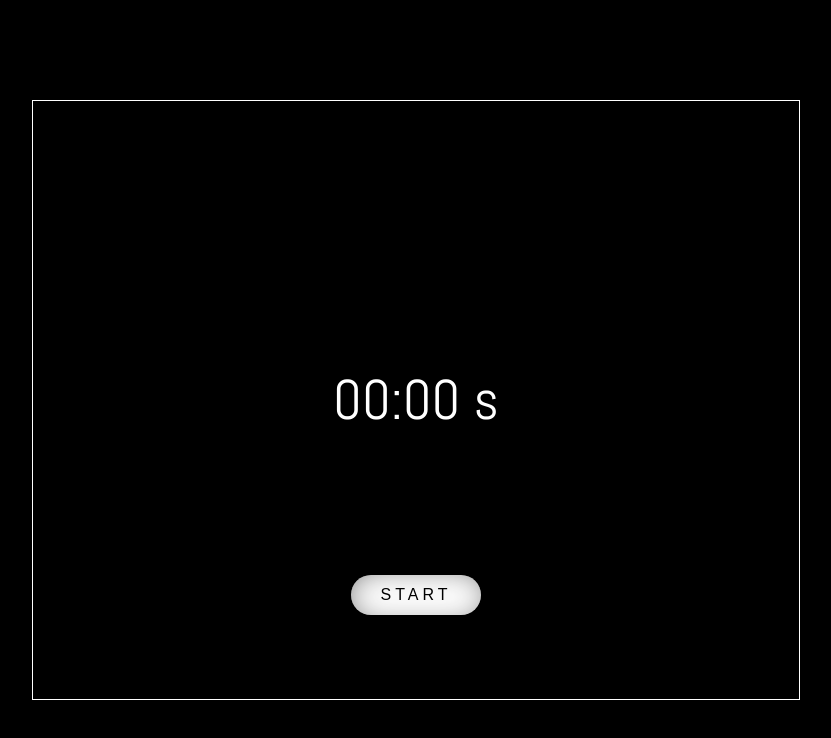
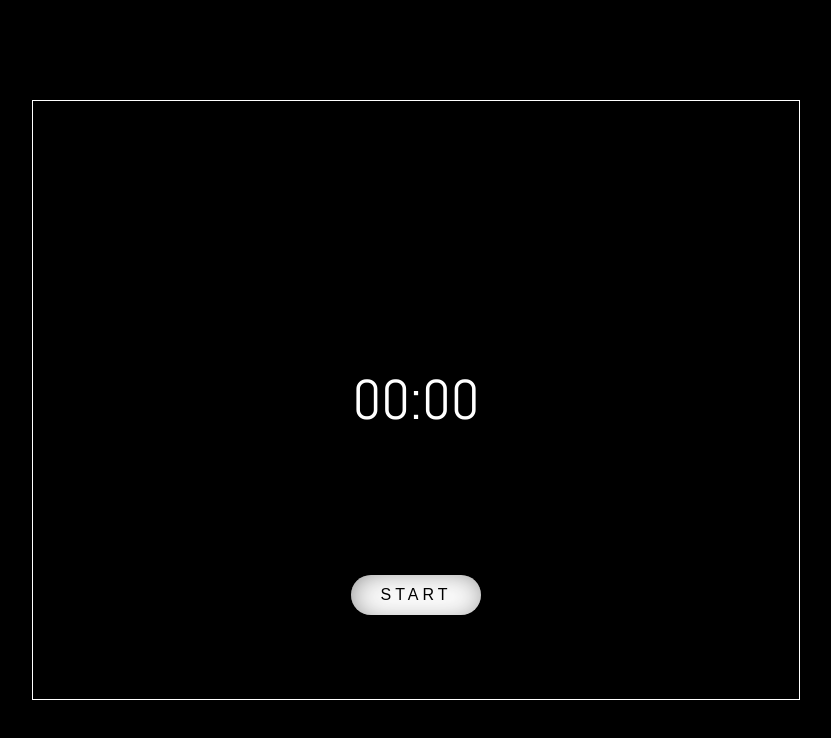
Before and after one commit to sarzixon/Stoper.js, a website built with webpack: page src/index.html in a window 1280 px wide. Shown: the whole page, without its empty margins (224-1055 px from the left). Built offline with nearby package versions, Linux system fonts and the light colour scheme.

Commit message:
added transformStoper function which prepare text do display

```diff
--- a/src/index.html
+++ b/src/index.html
@@ -8,7 +8,7 @@
   </head>
   <body>
     <div class="stoper">
-      <p class="stoper__timer">00:00 <span class="stoper__timer--unit">s</span></p>
+      <p class="stoper__clock"></p>
       <button class="stoper__startBtn">START</button>
     </div>
   </body>
--- a/src/js/elements.js
+++ b/src/js/elements.js
@@ -1,8 +1,8 @@
-const elements = () => {
+const getElements = () => {
   return {
-    timer: document.querySelector('.stoper__timer'),
+    clock: document.querySelector('.stoper__clock'),
     stoper: document.querySelector('.stoper__startBtn'),
   };
 };
 
-export default elements;
+export default getElements;
--- a/src/js/index.js
+++ b/src/js/index.js
@@ -2,11 +2,38 @@ import '../scss/style.scss';
 import getElements from './elements';
 
 const log = (log) => console.log(log);
-// log(elements);
+
+const state = {
+  value: 0,
+  start: false,
+};
+
+const transformStoper = (value) => {
+  let base;
+  if (value === 0) {
+    base = '00:00';
+  } else if (value < 10) {
+    base = `00:0${value}`;
+  } else if (value >= 10) {
+    //check minutes
+    let min = (value / 60).toString().split('.')[0];
+    // check seconds - minutes
+    let sec = value - min * 60;
+    base = `${min >= 10 ? min : `0${min}`}:${sec >= 10 ? sec : `0${sec}`}`;
+  }
+  displayStoper(base);
+};
+
+const displayStoper = (value) => (state.elements.clock.textContent = value);
 
 const init = () => {
-  // get primary elements;
-  const elements = getElements();
+  // get primary elements add to state
+  state.elements = getElements();
+
+  // display initial state
+  transformStoper(state.value);
+
+  // set event listener for buttons
 };
 
 window.addEventListener('load', () => init());
--- a/src/scss/style.scss
+++ b/src/scss/style.scss
@@ -26,7 +26,7 @@ body {
   width: 100%;
   height: 100%;
   position: relative;
-  &__timer {
+  &__clock {
     font-size: 3.5rem;
     @include abs(50%);
   }
```
Also changed, not shown: README.md, dist/bundle.js, dist/index.html, dist/style.css, 1 other file.
